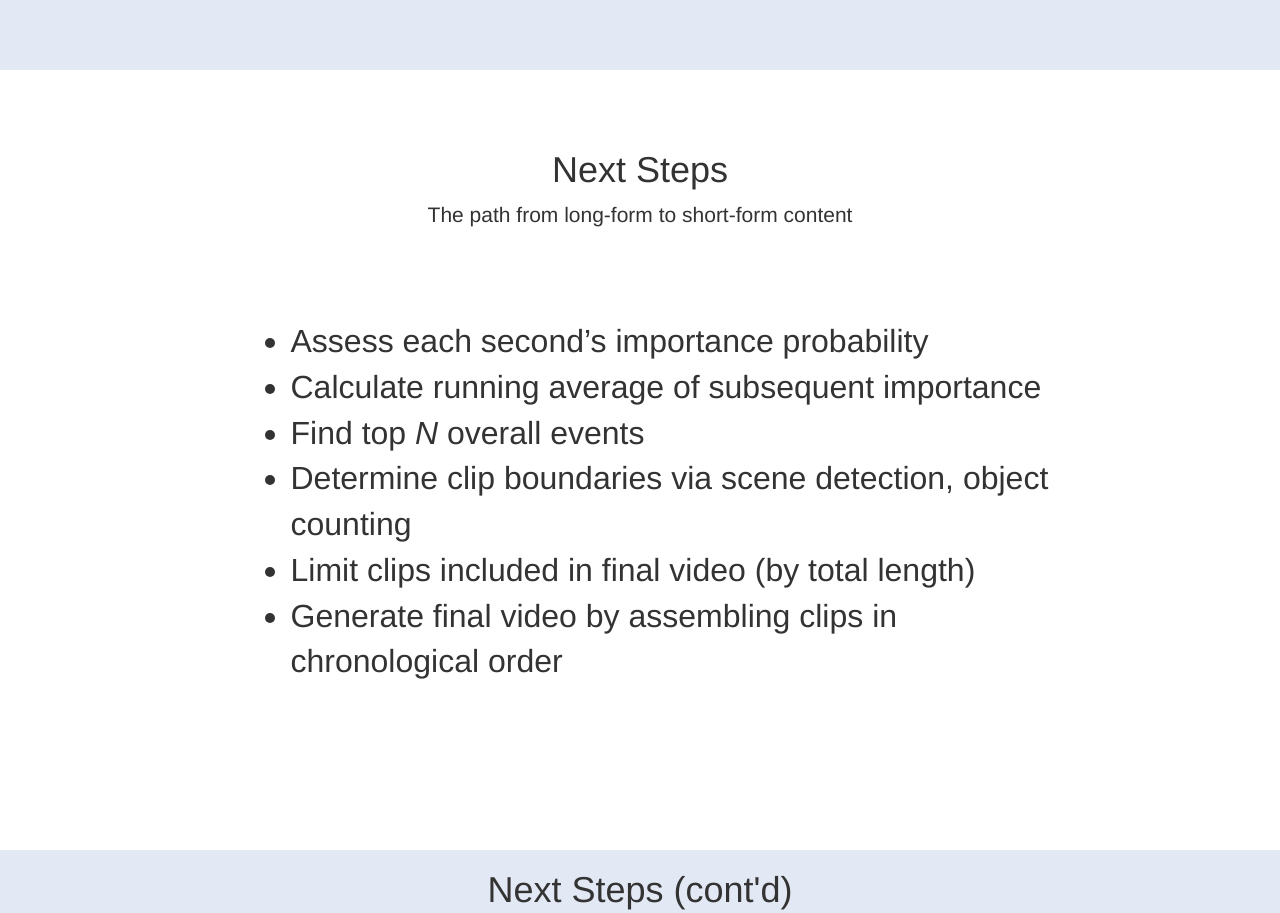
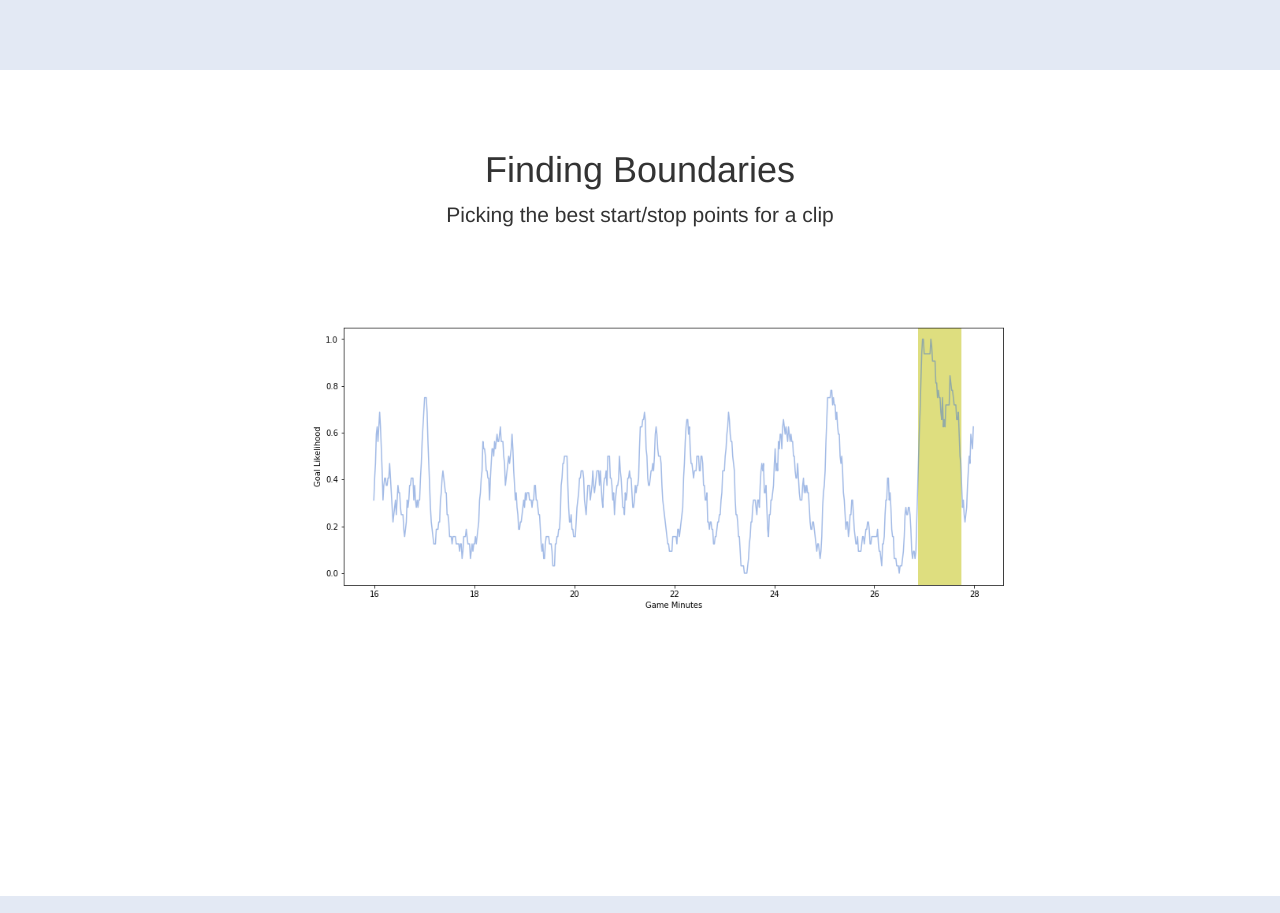
Before and after one commit to roygv/gameSummarier, a plain HTML site: page capstone_website/index.html in a window 1280 px wide. Shown: the part 7560-8473 px from the top of the page. Drawn offline with Linux system fonts and the light colour scheme.

Commit message:
add img for finding clip start/stop points

```diff
--- a/capstone_website/index.html
+++ b/capstone_website/index.html
@@ -506,6 +506,46 @@ See more of the sports you love to watch.
       </div>
  </div>
 
+
+
+
+<div class="container text-center">
+<div id="Boundaries">   <br/> <br/> <br/>
+<div class="row featurette">
+<h1 class="featurette-heading">Finding Boundaries</h1>
+<p class="lead">Picking the best start/stop points for a clip</p>
+<div class="row">
+<div class="col-lg-12 text-center">
+    <img src="img/finding_boundaries.png" alt="Clip boundaries" style="width:60%"/>
+</div>
+
+
+<div class="col-lg-12 text-left">
+    <!-- any bullet points? -->
+    <!--
+    <ul>
+
+      <li> one
+      </li>
+
+      <li> two
+      </li>
+
+      <li> three
+      </li>
+    </ul>
+    -->
+
+
+        </div>
+      </div>
+      </div>
+    </div>
+</div>
+
+
+
+
       <!--
           Michael add what Roy has on final four slides in your shared deck;
           Next Steps,
@@ -515,7 +555,7 @@ See more of the sports you love to watch.
       -->
 
 
-<div class="container text-center">
+<div class="container-fluid text-center">
 <div id="Roadmap">   <br/> <br/> <br/>
 <div class="row featurette">
 <h1 class="featurette-heading">Next Steps</h1>
@@ -565,7 +605,7 @@ See more of the sports you love to watch.
 -->
 
 <div id="NextSteps2">   <br/> <br/> <br/>
-<div class="container-fluid text-center">
+<div class="container text-center">
 <div class="row featurette">
 <h1 class="featurette-heading">Next Steps (cont'd)</h1>
 <p class="lead">Iteratively improving the product, building out the pipeline
@@ -594,7 +634,7 @@ See more of the sports you love to watch.
 
 
 <div id="Deliver">  <br/> <br/> <br/>
-<div class="container text-center">
+<div class="container-fluid text-center">
 <div class="row featurette">
 
 <h1 class="featurette-heading">Delivering Sports Summaries to Consumers</h1>
@@ -627,7 +667,7 @@ See more of the sports you love to watch.
 
 
 <div id="General">  <br/> <br/> <br/>
-<div class="container-fluid text-center">
+<div class="container text-center">
 <div class="row featurette">
 
 <h1 class="featurette-heading">Generalizability to other sports</h1>
@@ -746,7 +786,7 @@ See more of the sports you love to watch.
 
 
 <div id="Team"/>  <br/> <br/> <br/>
-<div class="container text-center">
+<div class="container-fluid text-center">
 <h1 class="featurette-heading">Our Team</h1>
 
 <p class="lead">
@@ -819,7 +859,7 @@ from the University of California-Berkeley.
 </div>
 
 
-<div class="container text-center">
+<div class="container-fluid text-center">
 <div id="bottom">   <br/> <br/> <br/>
 <div class="row featurette">
 <div class="row">
@@ -832,7 +872,5 @@ from the University of California-Berkeley.
 </div>
 
 
-
-
   </body>
 </html>
```
Also changed, not shown: capstone_website/img/finding_boundaries.png (added).
